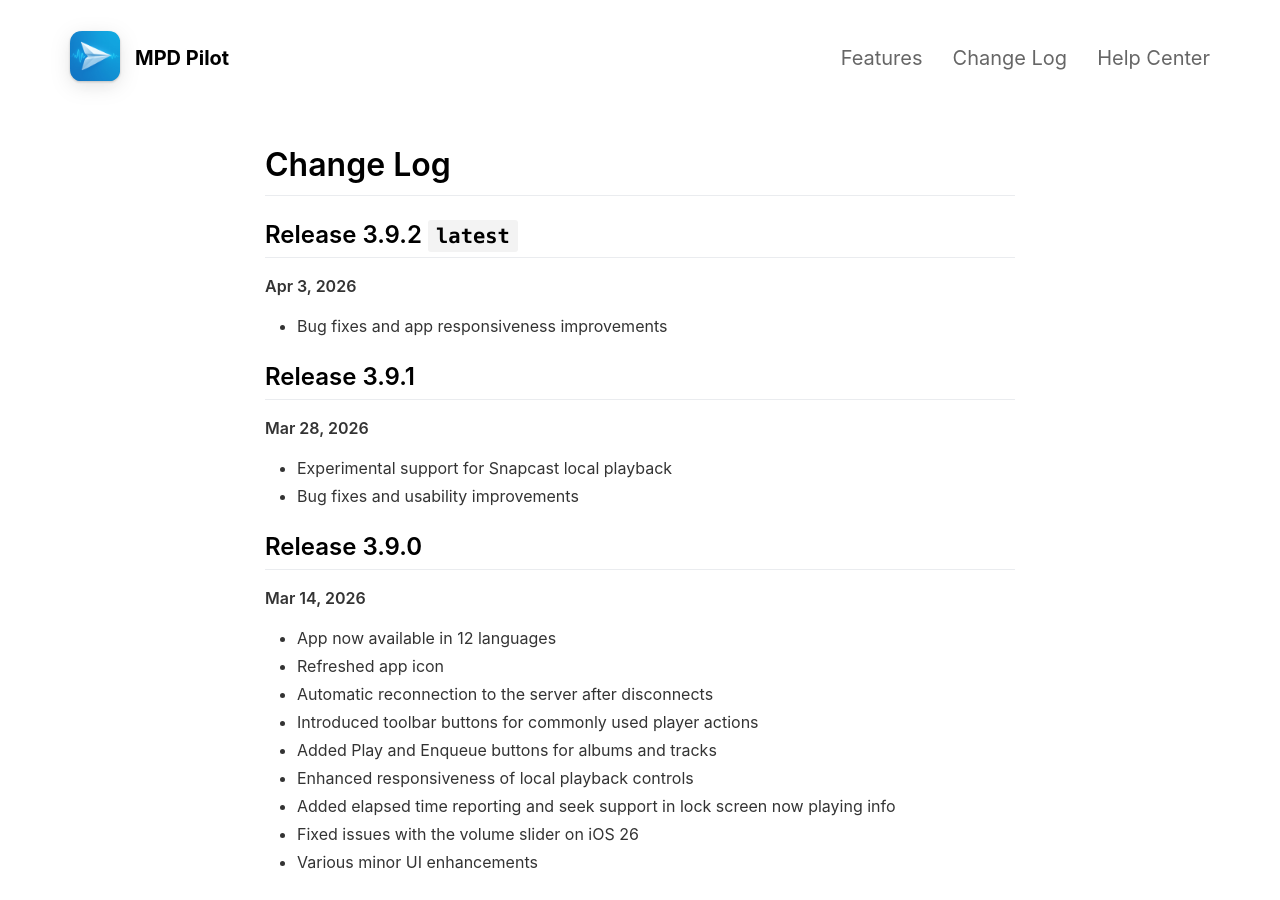
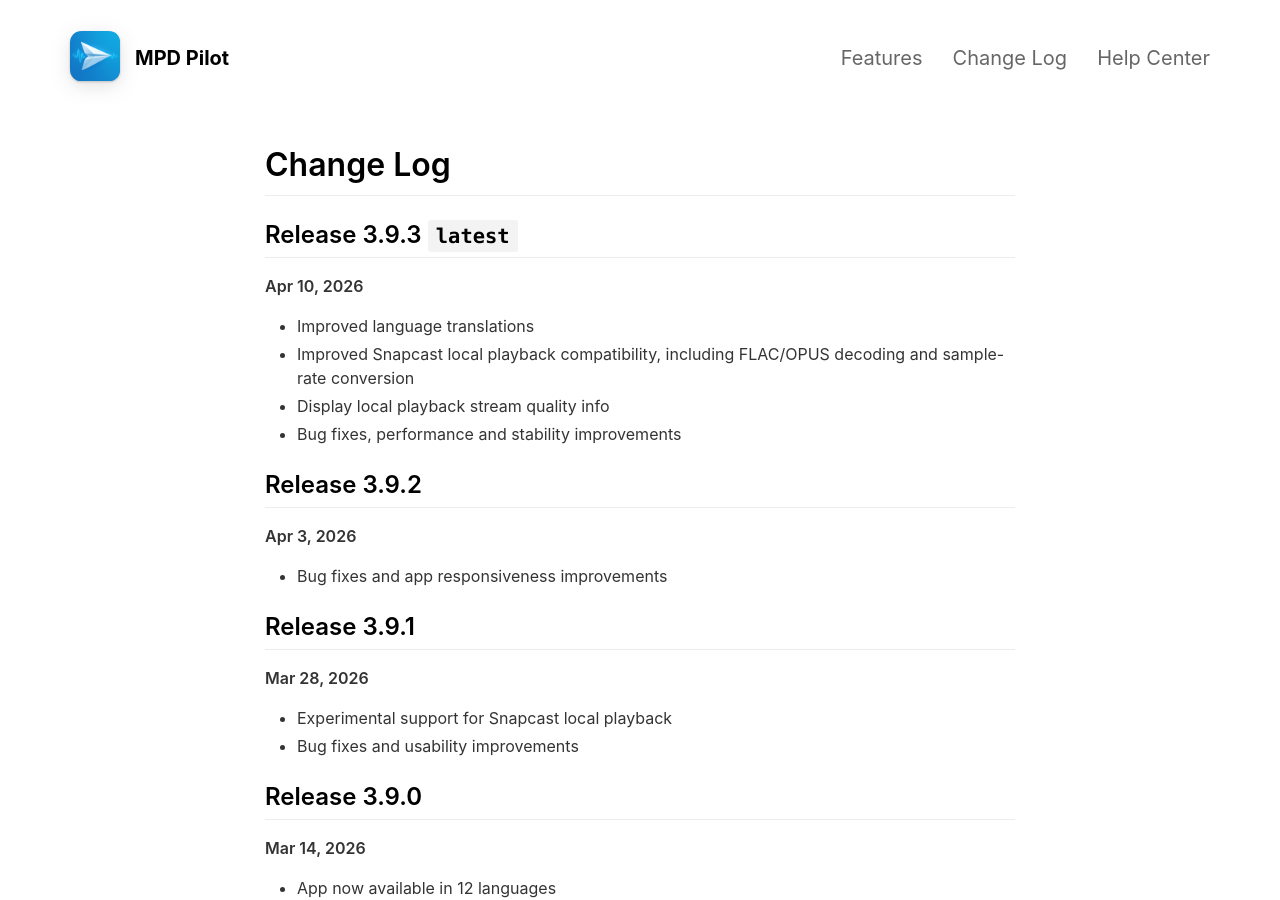
Before and after one commit to MPDPilot/MPDPilot-website, a Jekyll site: the page built from _pages/changelog.md, in a window 1280 px wide and 900 px high. Built offline with Jekyll 4.4.1, drawn with Linux system fonts in a browser that asks for light colours; nearby versions of some CDN libraries; comment, search, counter and statistics services are not loaded.

Commit message:
Update changelog for release 3.9.3

```diff
--- a/_config.yml
+++ b/_config.yml
@@ -36,7 +36,7 @@ youtube_username                          :
 features                                  :
 
 - title: Beautiful, Accessible Interface
-  description: MPD Pilot offers a clean, accessible design, with support for light and dark modes. Effortless to navigate, it's designed with both casual and advanced users in mind.
+  description: MPD Pilot offers a clean, accessible design, with support for light and dark modes. Effortless to navigate, it's designed with both casual and advanced users in mind. Available in 12 languages.
   fontawesome_icon_name: "paint-brush"
 
 - title: Effortless Setup
@@ -48,7 +48,7 @@ features                                  :
   fontawesome_icon_name: folder-open
 
 - title: Flexible Playback Options
-  description: Play music directly on your device or send it to AirPlay and Bluetooth speakers. Suports popular formats like FLAC, MP3, and more, for a seamless listening experience.
+  description: Play music directly on your device or send it to AirPlay and Bluetooth speakers. Supports regular HTTP streams plus Snapcast local playback, with popular formats like FLAC, OPUS, MP3, and more for a seamless listening experience.
   fontawesome_icon_name: "volume-up"
 
 - title: Designed for HiFi Enthusiasts
--- a/_pages/changelog.md
+++ b/_pages/changelog.md
@@ -7,7 +7,15 @@ include_in_footer: false
 ---
 # Change Log
 
-## Release 3.9.2 `latest`
+## Release 3.9.3 `latest`
+**Apr 10, 2026**
+
+- Improved language translations
+- Improved Snapcast local playback compatibility, including FLAC/OPUS decoding and sample-rate conversion
+- Display local playback stream quality info
+- Bug fixes, performance and stability improvements
+
+## Release 3.9.2
 **Apr 3, 2026**
 
 - Bug fixes and app responsiveness improvements
```
Also changed, not shown: _pages/features.md (+2 -0 lines).
